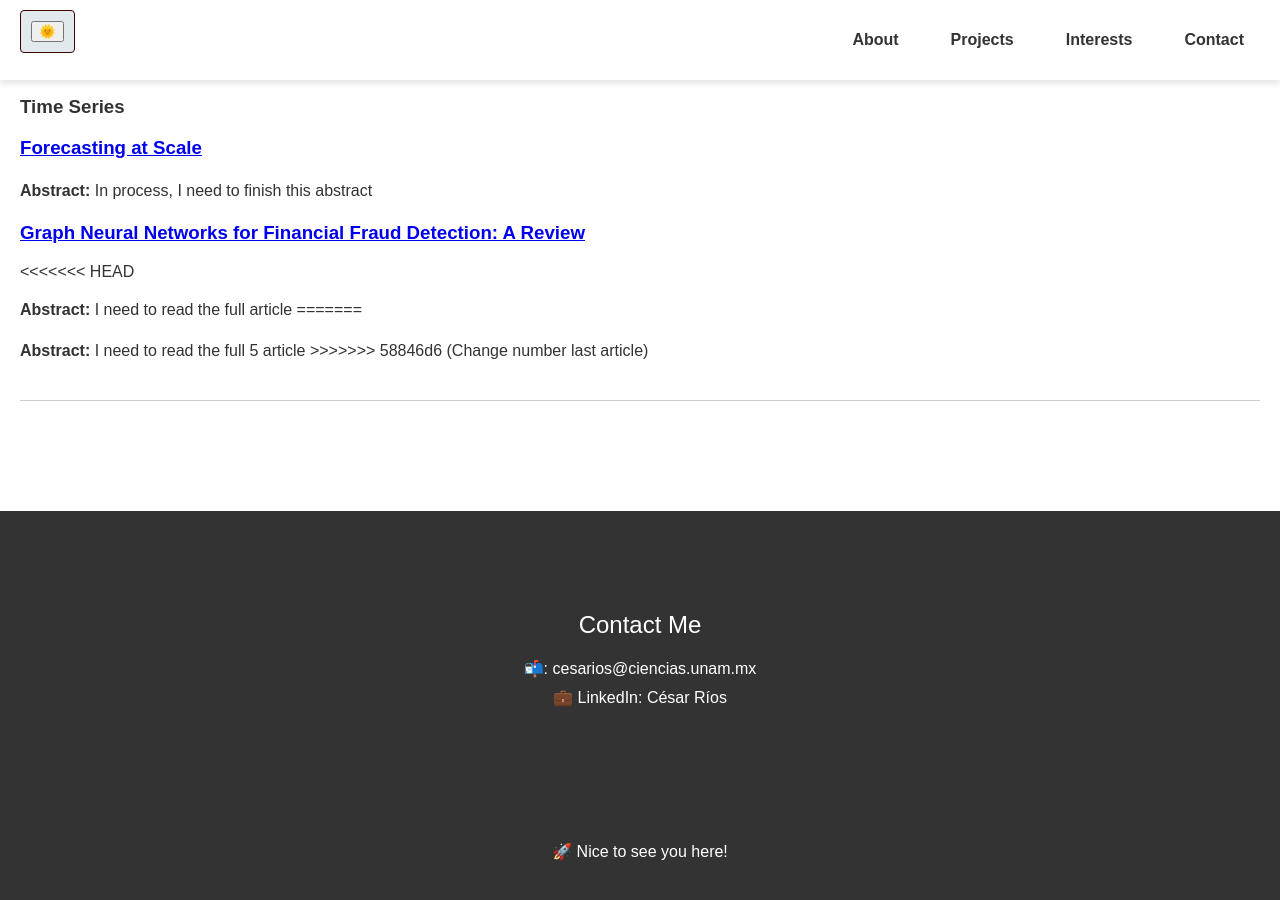
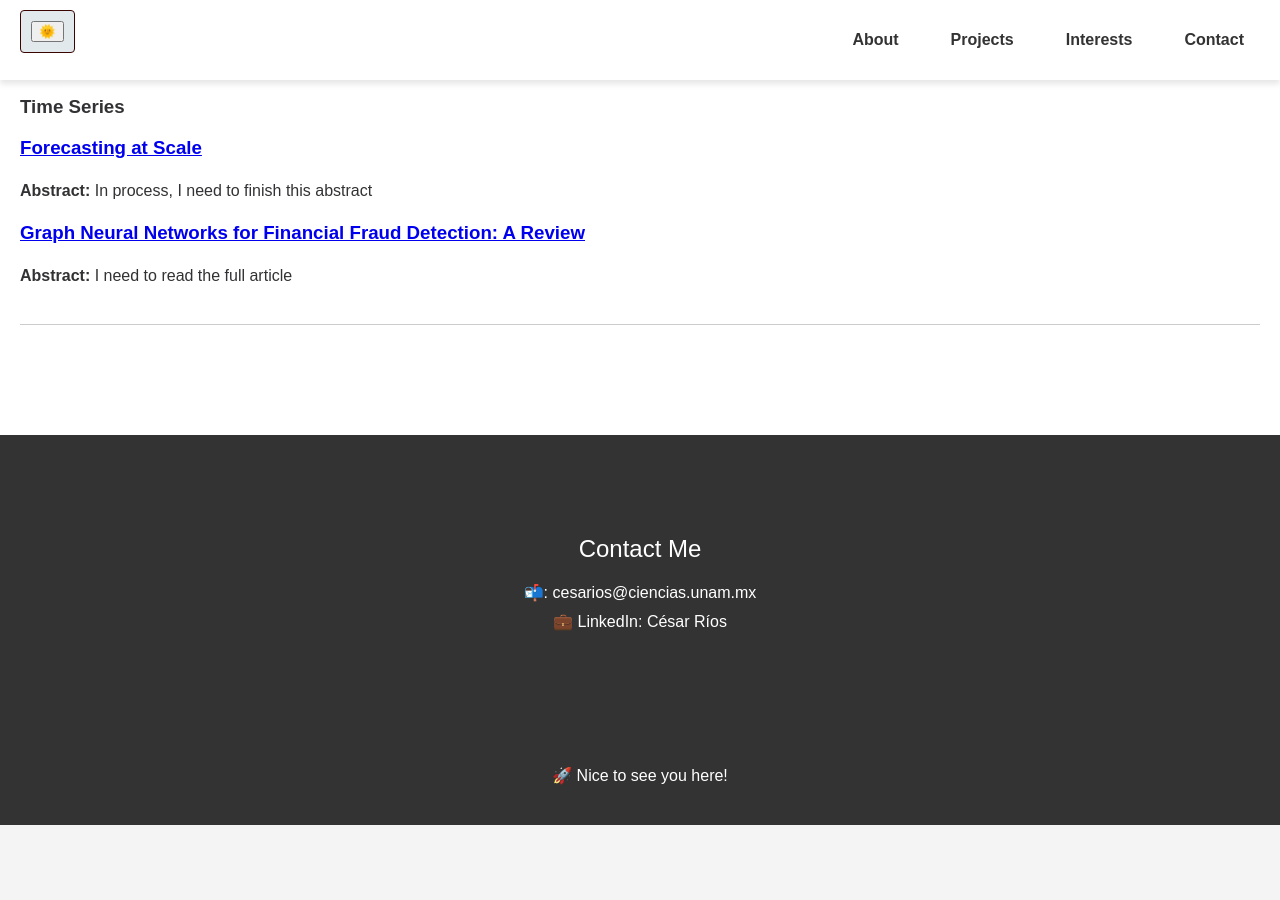
Before and after one commit to Cesarriosd/cesarios, a Jekyll site: the page built from README.md, in a window 1280 px wide and 900 px high, scrolled down 4046 px. Built offline with Jekyll 4.4.1, drawn with Linux system fonts in a browser that asks for light colours; our own code applies the rules of GitHub Pages for plain Markdown files; after the commit the page ends 4871 px from its top, so only the background shows below that.

```diff
--- a/_layouts/default.html
+++ b/_layouts/default.html
@@ -584,11 +584,7 @@
             <h3><a href="https://peerj.com/preprints/3190.pdf">Forecasting at Scale</a></h3>
             <p><strong>Abstract:</strong> In process, I need to finish this abstract
             <h3><a href="https://arxiv.org/pdf/2411.05815">Graph Neural Networks for Financial Fraud Detection: A Review</a></h3>
-<<<<<<< HEAD
             <p><strong>Abstract:</strong> I need to read the full article
-=======
-            <p><strong>Abstract:</strong> I need to read the full 5 article
->>>>>>> 58846d6 (Change number last article)
         </div>
         <!--
         <div class="article">
```
